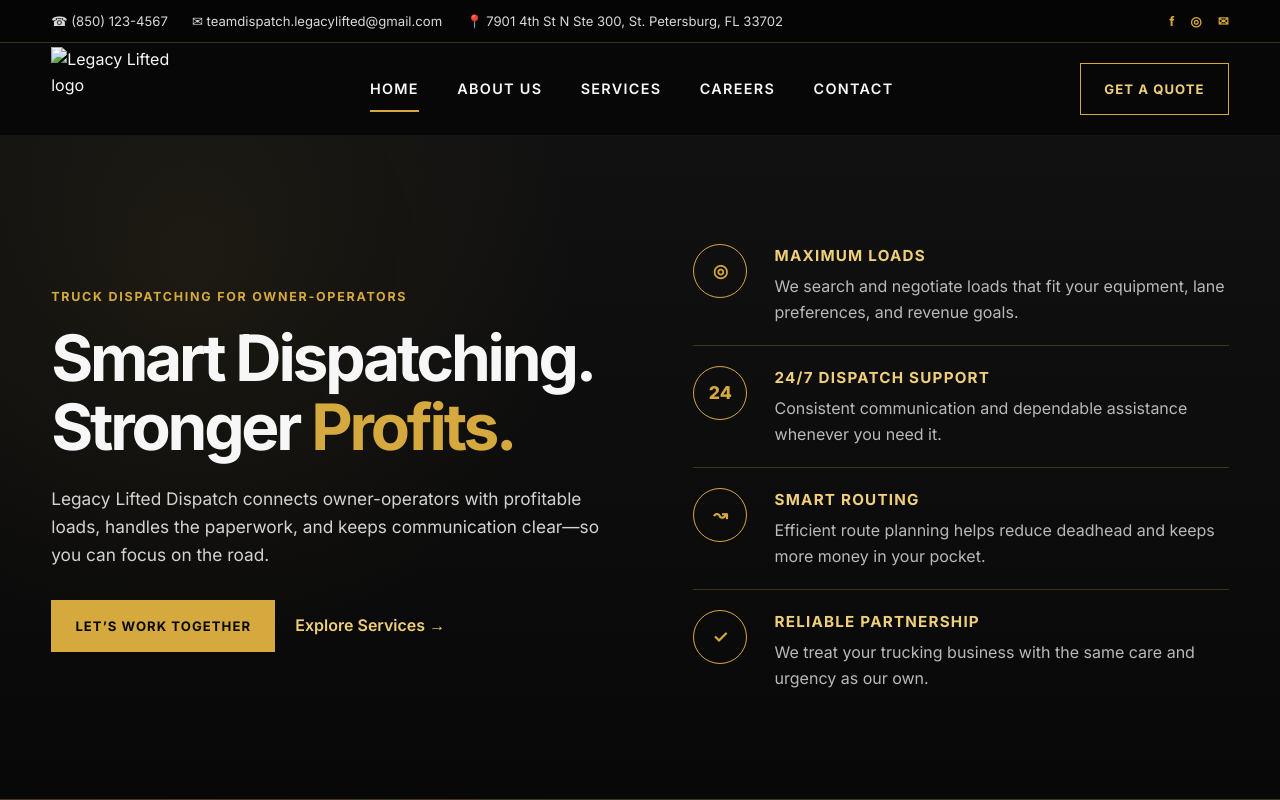
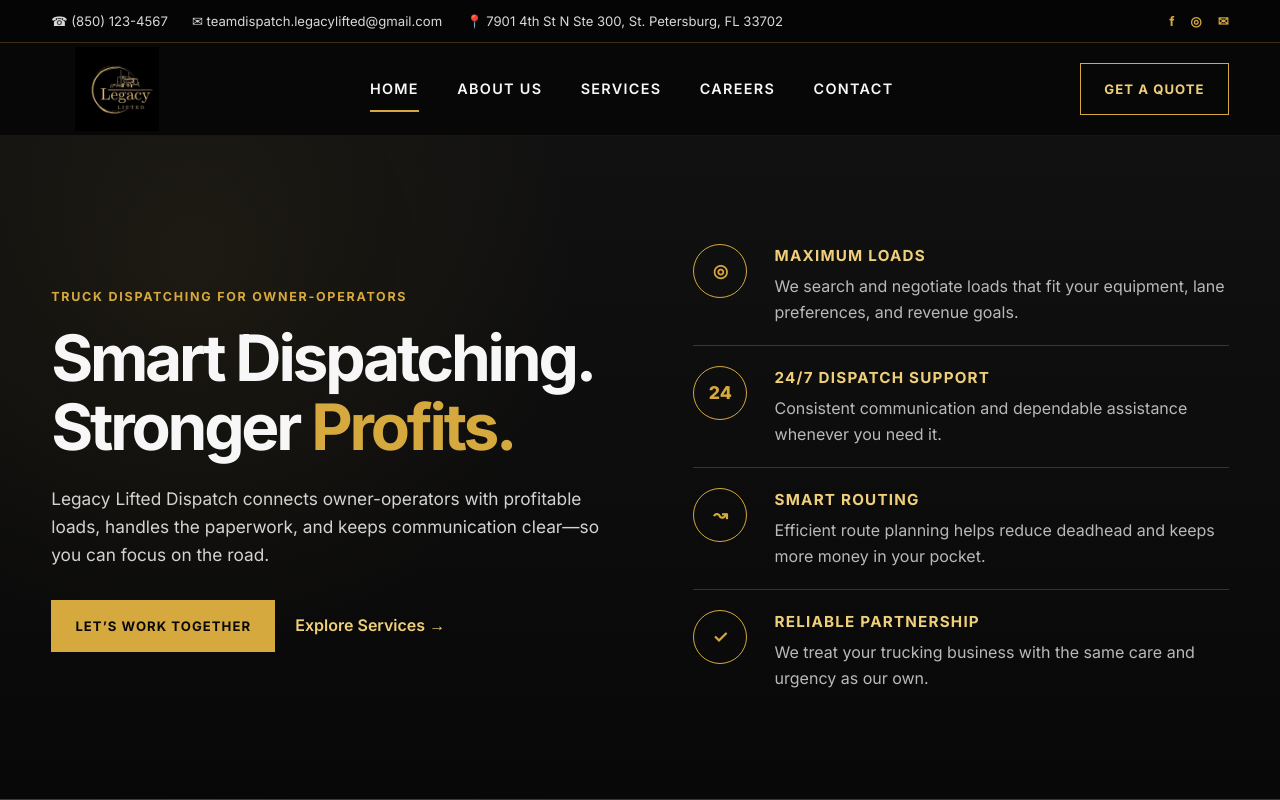
Before and after one commit to salvadormariaamielcaryl-eng/legacy-lifted-dispatch, a plain HTML site: page index.html in a window 1280 px wide. Shown: the top 800 px of the page. Drawn offline with nearby package versions, Linux system fonts and the light colour scheme.

Commit message:
Update index.html

```diff
--- a/index.html
+++ b/index.html
@@ -29,7 +29,7 @@
   <header class="site-header">
     <div class="container nav-wrap">
       <a class="brand" href="#home" aria-label="Legacy Lifted home">
-        <img src="assets/legacy-lifted-logo.jpg" alt="Legacy Lifted logo" />
+        <img src="legacy-lifted-logo.jpg" alt="Legacy Lifted logo" />
       </a>
 
       <button class="menu-toggle" aria-label="Open menu" aria-expanded="false">☰</button>
@@ -241,7 +241,7 @@
   <footer>
     <div class="container footer-grid">
       <div class="footer-brand">
-        <img src="assets/legacy-lifted-logo.jpg" alt="Legacy Lifted logo" />
+        <img src="legacy-lifted-logo.jpg"alt="Legacy Lifted logo" />
         <p>Reliable truck dispatching support for owner-operators and small carriers.</p>
       </div>
 
```
